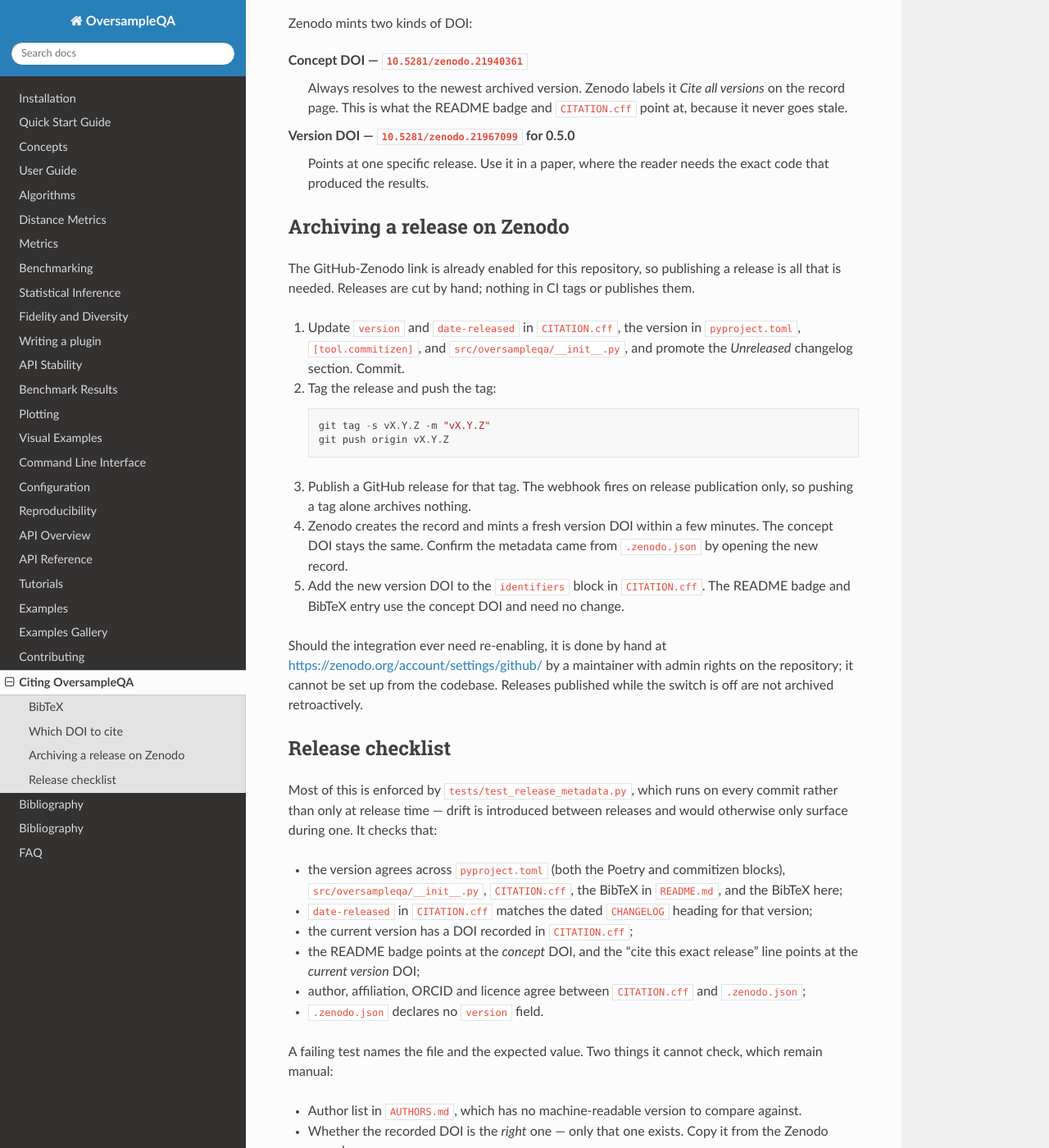
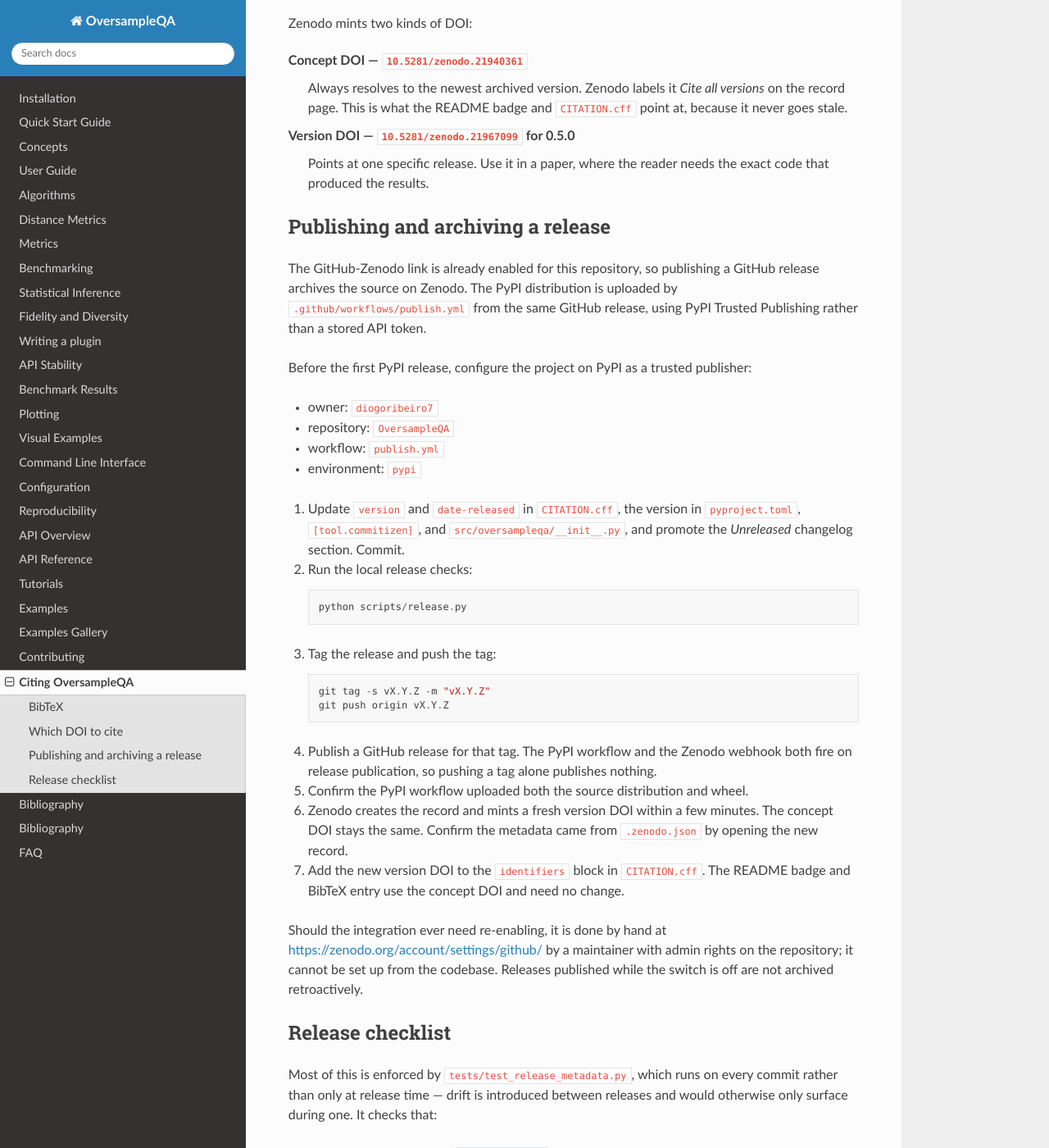
Before and after one commit to DiogoRibeiro7/OversampleQA, a Sphinx documentation site: the page built from docs/citation.rst, in a window 1280 px wide and 1400 px high, scrolled down 794 px. Shown: the whole window at 82% size. Built offline with Sphinx 7.4.7 and the Read the Docs theme 3.1.0, drawn with Linux system fonts in a browser that asks for light colours; some of the changed text lies outside the part shown.

```diff
--- a/docs/citation.rst
+++ b/docs/citation.rst
@@ -45,27 +45,42 @@ Version DOI — ``10.5281/zenodo.21967099`` for 0.5.0
    Points at one specific release. Use it in a paper, where the reader needs the
    exact code that produced the results.
 
-Archiving a release on Zenodo
------------------------------
+Publishing and archiving a release
+----------------------------------
 
 The GitHub-Zenodo link is already enabled for this repository, so publishing a
-release is all that is needed. Releases are cut by hand; nothing in CI tags or
-publishes them.
+GitHub release archives the source on Zenodo. The PyPI distribution is uploaded
+by ``.github/workflows/publish.yml`` from the same GitHub release, using PyPI
+Trusted Publishing rather than a stored API token.
+
+Before the first PyPI release, configure the project on PyPI as a trusted
+publisher:
+
+* owner: ``diogoribeiro7``
+* repository: ``OversampleQA``
+* workflow: ``publish.yml``
+* environment: ``pypi``
 
 1. Update ``version`` and ``date-released`` in ``CITATION.cff``, the version in
    ``pyproject.toml``, ``[tool.commitizen]``, and ``src/oversampleqa/__init__.py``,
    and promote the *Unreleased* changelog section. Commit.
-2. Tag the release and push the tag::
+2. Run the local release checks::
+
+      python scripts/release.py
+
+3. Tag the release and push the tag::
 
       git tag -s vX.Y.Z -m "vX.Y.Z"
       git push origin vX.Y.Z
 
-3. Publish a GitHub release for that tag. The webhook fires on release
-   publication only, so pushing a tag alone archives nothing.
-4. Zenodo creates the record and mints a fresh version DOI within a few minutes.
+4. Publish a GitHub release for that tag. The PyPI workflow and the Zenodo
+   webhook both fire on release publication, so pushing a tag alone publishes
+   nothing.
+5. Confirm the PyPI workflow uploaded both the source distribution and wheel.
+6. Zenodo creates the record and mints a fresh version DOI within a few minutes.
    The concept DOI stays the same. Confirm the metadata came from
    ``.zenodo.json`` by opening the new record.
-5. Add the new version DOI to the ``identifiers`` block in ``CITATION.cff``. The
+7. Add the new version DOI to the ``identifiers`` block in ``CITATION.cff``. The
    README badge and BibTeX entry use the concept DOI and need no change.
 
 Should the integration ever need re-enabling, it is done by hand at
@@ -102,9 +117,9 @@ check, which remain manual:
 
 The version DOI is minted only after the GitHub release is published, so
 ``test_current_version_has_a_recorded_doi`` fails between the version bump and
-the archive. That is the intended sequence: bump and tag, publish, then commit
-the DOI. It is also why both 0.4.0 and 0.5.0 shipped without it — nothing
-failed to remind anyone.
+the archive. That is the intended sequence: bump and tag, publish to PyPI and
+archive on Zenodo, then commit the DOI. It is also why both 0.4.0 and 0.5.0
+shipped without it — nothing failed to remind anyone.
 
 ``.zenodo.json`` deliberately omits a ``version`` field: Zenodo takes the
 version from the git tag, so there is nothing to keep in sync there.
```
Also changed, not shown: CHANGELOG.md (+12 -3 lines), README.md (+15 -4 lines), ROADMAP.md (+12 -12 lines), docs/index.rst (+7 -1 lines), docs/installation.rst (+20 -13 lines), docs/quickstart.rst (+7 -1 lines), pyproject.toml (+30 -0 lines), 2 other files.
